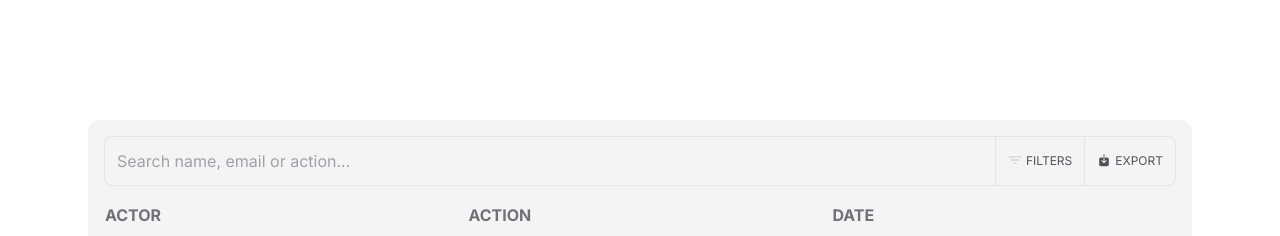
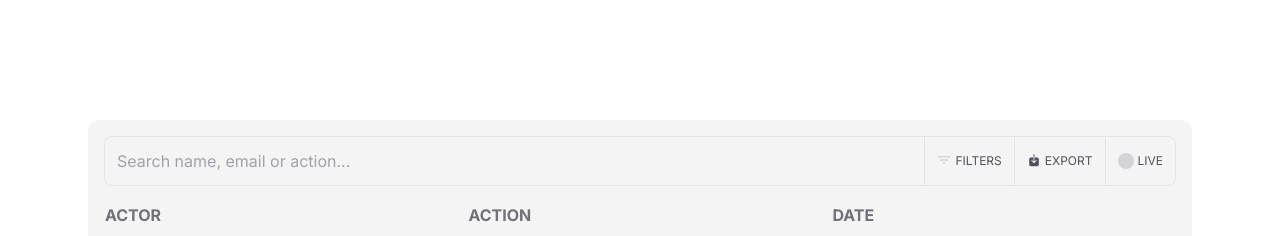
Before and after one commit to AhmadMayo/instalog, a Next.js app: page / in a window 1280 px wide. Shown: the top 236 px of the page. Built offline with nearby package versions, Linux system fonts and the light colour scheme; no server answers; the database is empty.

Commit message:
implement live functionality

```diff
--- a/app/EventsTable.tsx
+++ b/app/EventsTable.tsx
@@ -65,6 +65,8 @@ export default function EventsTable({ users, actions }: Props) {
   const [actionId, setActionId] = useState<undefined | string>();
   const [targetId, setTargetId] = useState<undefined | string>();
 
+  const [isLive, setIsLive] = useState(false);
+
   const [_, selectEventId] = useSelectedEventId();
 
   const {
@@ -85,6 +87,8 @@ export default function EventsTable({ users, actions }: Props) {
     fetcher,
     {
       revalidateFirstPage: false,
+      revalidateAll: isLive,
+      refreshInterval: isLive ? 3000 : undefined,
       keepPreviousData: true,
     }
   );
@@ -96,10 +100,12 @@ export default function EventsTable({ users, actions }: Props) {
         <Toolbar
           isFilterbarVisible={isFiltersbarVisible}
           events={data.flat()}
+          isLive={isLive}
           search={search}
           toggleFiltersVisibility={() =>
             setIsFiltersbarVisible(!isFiltersbarVisible)
           }
+          toggleIsLive={() => setIsLive(!isLive)}
         />
       </div>
       <div>
--- a/app/Toolbar.tsx
+++ b/app/Toolbar.tsx
@@ -11,14 +11,18 @@ interface Props {
       actor: User;
     }
   >;
+  isLive: boolean;
   search: (term: string) => void;
   toggleFiltersVisibility: () => void;
+  toggleIsLive: () => void;
 }
 export default function Toolbar({
   isFilterbarVisible,
   events,
+  isLive,
   search,
   toggleFiltersVisibility,
+  toggleIsLive,
 }: Props) {
   return (
     <div className="flex bg-zinc-100 p-4">
@@ -41,7 +45,7 @@ export default function Toolbar({
         </div>
       </button>
       <button
-        className="flex items-center rounded-r-lg border-[1px] border-zinc-200 bg-transparent/0 p-3 text-zinc-600 transition-colors duration-300 hover:bg-transparent/5 focus-visible:z-10"
+        className="flex items-center border-[1px] border-r-0 border-zinc-200 bg-transparent/0 p-3 text-zinc-600 transition-colors duration-300 hover:bg-transparent/5 focus-visible:z-10"
         onClick={() => exportCSV(events)}
       >
         <div className="flex gap-1">
@@ -49,6 +53,19 @@ export default function Toolbar({
           <span className="text-xs">EXPORT</span>
         </div>
       </button>
+      <button
+        className="flex items-center rounded-r-lg border-[1px] border-zinc-200 bg-transparent/0 p-3 text-zinc-600 transition-colors duration-300 hover:bg-transparent/5 focus-visible:z-10"
+        onClick={toggleIsLive}
+      >
+        <div className="flex gap-1">
+          <span
+            className={`h-4 w-4 rounded-full transition-colors duration-300 ${
+              isLive ? "bg-[rgb(143_72_93/1)]" : "bg-zinc-300"
+            }`}
+          />
+          <span className="text-xs">LIVE</span>
+        </div>
+      </button>
     </div>
   );
 }
```
